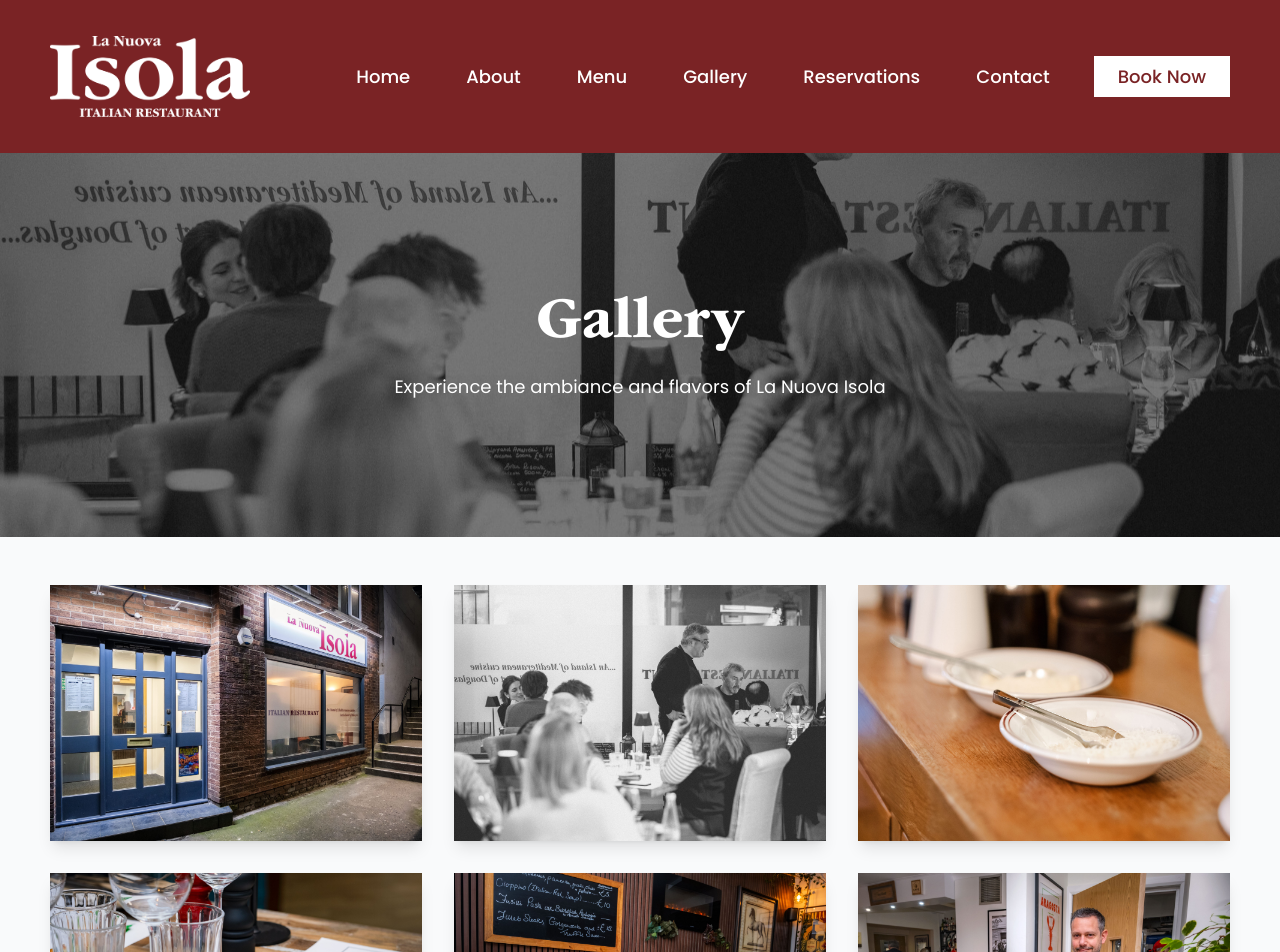
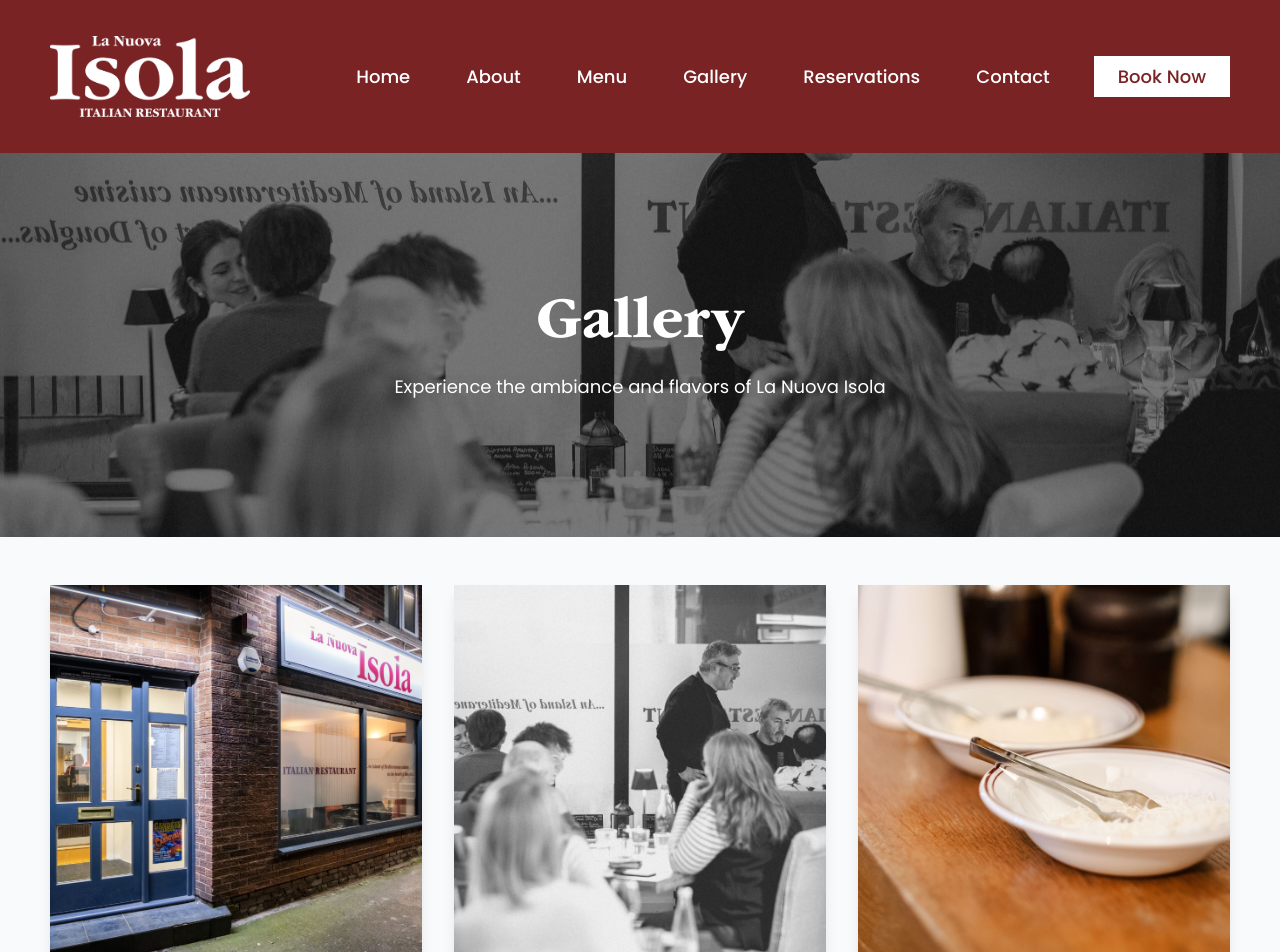
Before and after one commit to LYNKSPortal/la-nuova-isola-iom, a Next.js app: page /gallery in a window 1280 px wide. Shown: the top 952 px of the page. Built offline with nearby package versions, Linux system fonts and the light colour scheme.

Commit message:
Make all gallery images square using aspect-square

```diff
--- a/src/app/gallery/page.tsx
+++ b/src/app/gallery/page.tsx
@@ -392,7 +392,7 @@ export default function Gallery() {
           <div className="grid grid-cols-1 md:grid-cols-2 lg:grid-cols-3 gap-8">
             {galleryImages.map((image) => (
               <div key={image.id} className="bg-white shadow-lg">
-                <div className="relative h-64">
+                <div className="relative aspect-square">
                   <Image
                     src={image.src}
                     alt={image.title}
```
